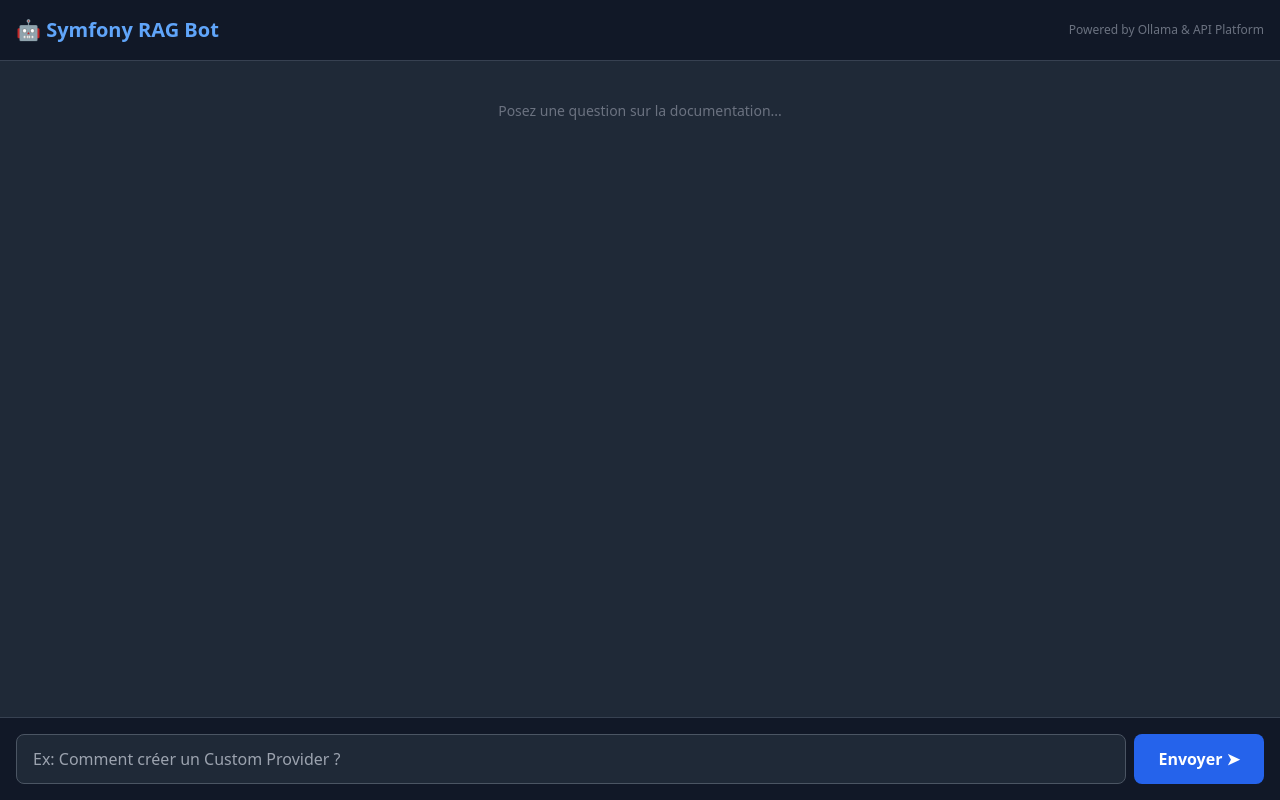
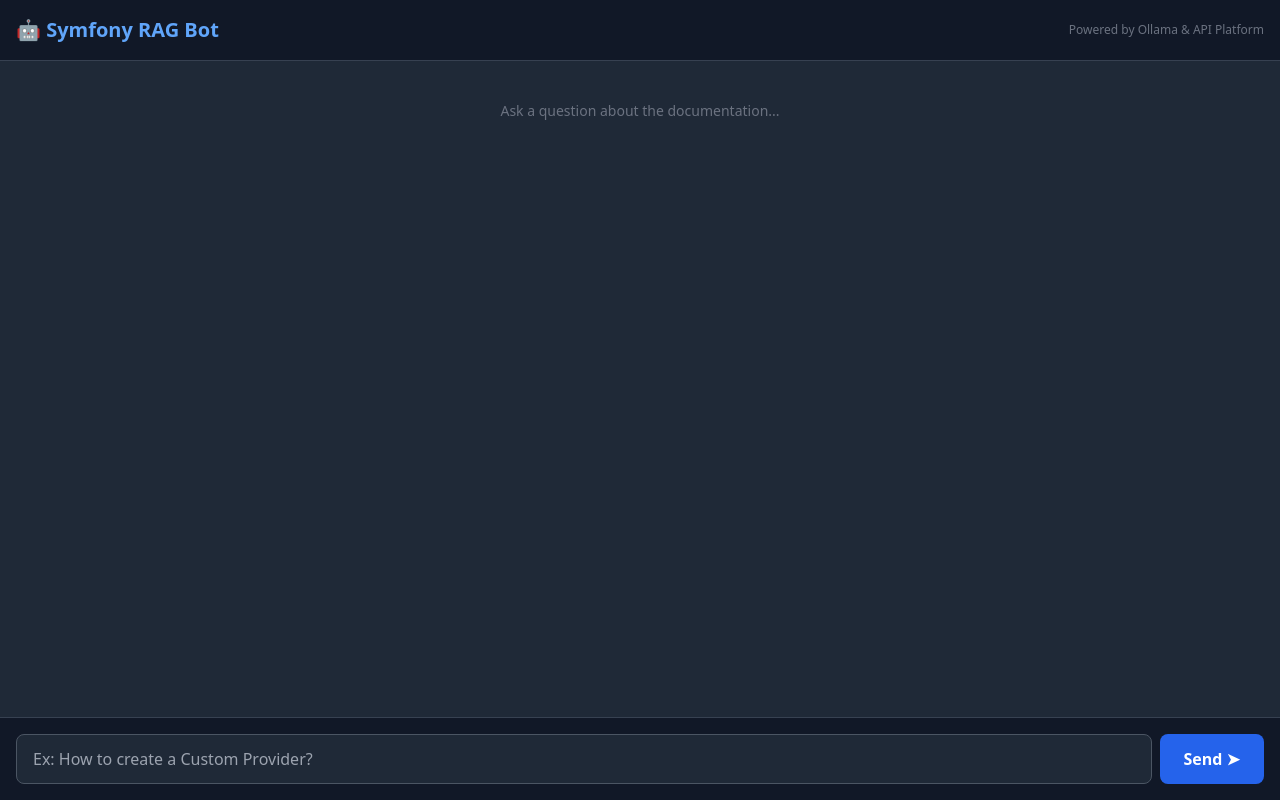
Before and after one commit to BySplashGm/APIPlatform-ChatBot, a Symfony app: template templates/home/index.html.twig in a window 1280 px wide. Run offline with Twig, Linux system fonts and the light colour scheme; the template is opened without the code that fills it, so the values that code supplies are empty; some libraries are stand-ins or nearby versions.

Commit message:
fix: update French comments and placeholders to English

```diff
--- a/templates/home/index.html.twig
+++ b/templates/home/index.html.twig
@@ -11,7 +11,7 @@
         .typing::after { content: '▋'; animation: blink 1s infinite; }
         @keyframes blink { 50% { opacity: 0; } }
 
-        /* Styles pour le Markdown */
+        /* Styles for Markdown */
         .markdown-content h1, .markdown-content h2, .markdown-content h3 {
             font-weight: bold;
             margin-top: 1rem;
@@ -99,22 +99,22 @@
         </div>
 
         <div id="chat-box" class="flex-1 p-6 overflow-y-auto space-y-4">
-            <div class="text-center text-gray-500 text-sm my-4">Posez une question sur la documentation...</div>
+            <div class="text-center text-gray-500 text-sm my-4">Ask a question about the documentation...</div>
         </div>
 
         <form id="chat-form" class="p-4 bg-gray-900 border-t border-gray-700 flex gap-2">
             <input type="text" id="user-input"
                 class="flex-1 bg-gray-800 text-white border border-gray-600 rounded-lg px-4 py-3 focus:outline-none focus:border-blue-500 transition"
-                placeholder="Ex: Comment créer un Custom Provider ?" autocomplete="off">
+                placeholder="Ex: How to create a Custom Provider?" autocomplete="off">
             <button type="submit"
                 class="bg-blue-600 hover:bg-blue-500 text-white px-6 py-2 rounded-lg font-semibold transition flex items-center gap-2">
-                Envoyer ➤
+                Send ➤
             </button>
         </form>
     </div>
 
     <script>
-        // Configuration de marked pour supporter les blocs de code avec highlight.js
+        // Configure marked to support code blocks with highlight.js
         marked.setOptions({
             highlight: function(code, lang) {
                 if (lang && hljs.getLanguage(lang)) {
@@ -132,7 +132,7 @@
         const chatForm = document.getElementById('chat-form');
         const userInput = document.getElementById('user-input');
 
-        // Fonction pour appliquer la coloration syntaxique
+        // Function to apply syntax highlighting
         function highlightCodeBlocks(element) {
             element.querySelectorAll('pre code').forEach((block) => {
                 hljs.highlightElement(block);
@@ -167,15 +167,15 @@
             const message = userInput.value.trim();
             if (!message) return;
 
-            // 1. Afficher message user
+            // 1. Display user message
             appendMessage('user', message);
             userInput.value = '';
 
-            // 2. Préparer bulle réponse
+            // 2. Prepare response bubble
             const botBubble = appendMessage('assistant', '<span class="typing"></span>');
 
             try {
-                // 3. Appel API
+                // 3. API Call
                 const response = await fetch('/chat', {
                     method: 'POST',
                     headers: {'Content-Type': 'application/json'},
@@ -190,7 +190,7 @@
                 const decoder = new TextDecoder();
                 let fullResponse = "";
 
-                // 4. Lecture du Stream
+                // 4. Stream Reading
                 botBubble.innerHTML = "";
                 botBubble.className += ' markdown-content';
 
@@ -201,14 +201,14 @@
                     const chunk = decoder.decode(value, { stream: true });
                     fullResponse += chunk;
 
-                    // Conversion Markdown -> HTML avec marked.js
+                    // Markdown -> HTML conversion with marked.js
                     try {
                         const formatted = marked.parse(fullResponse);
                         botBubble.innerHTML = formatted;
-                        // Appliquer la coloration syntaxique
+                        // Apply syntax highlighting
                         highlightCodeBlocks(botBubble);
                     } catch (err) {
-                        // En cas d'erreur de parsing, afficher le texte brut
+                        // In case of parsing error, display raw text
                         botBubble.innerText = fullResponse;
                     }
 
@@ -216,7 +216,7 @@
                 }
 
             } catch (err) {
-                botBubble.innerText = "Erreur : " + err.message;
+                botBubble.innerText = "Error: " + err.message;
             }
         });
     </script>
```
